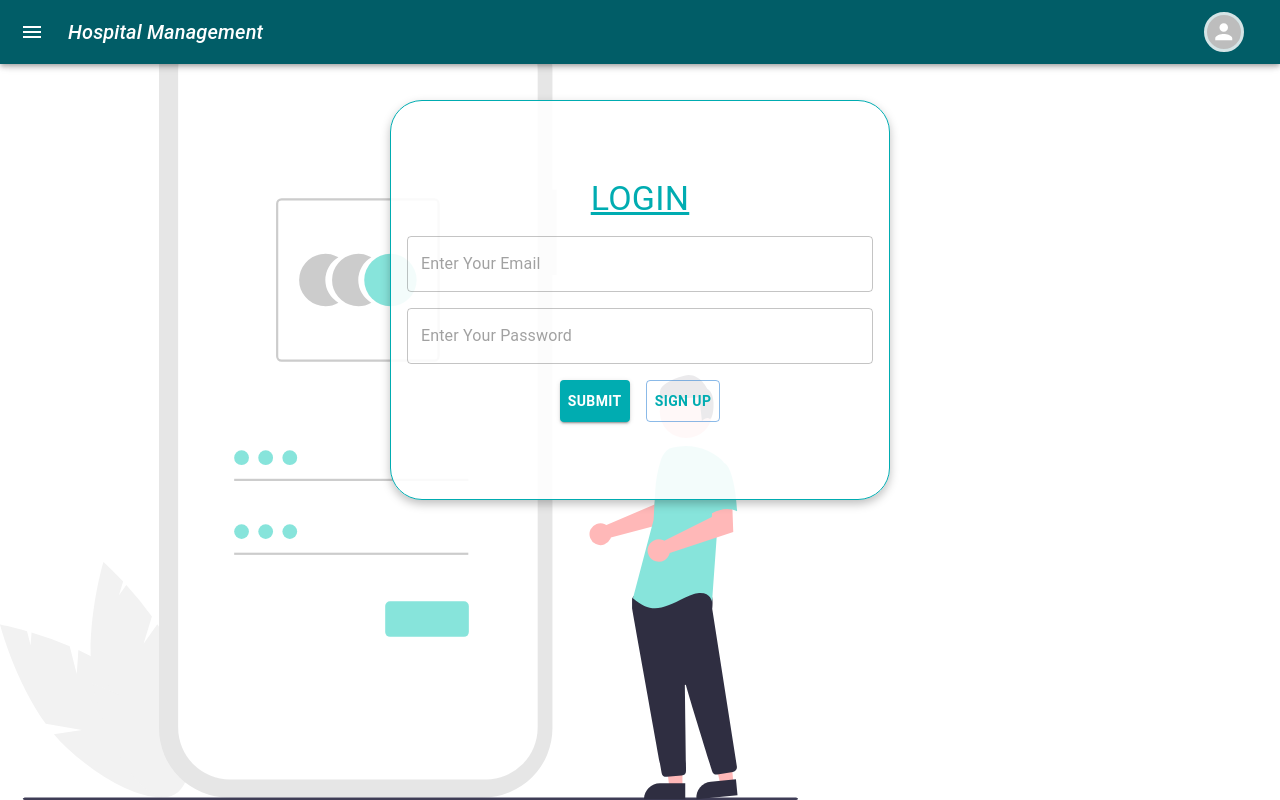
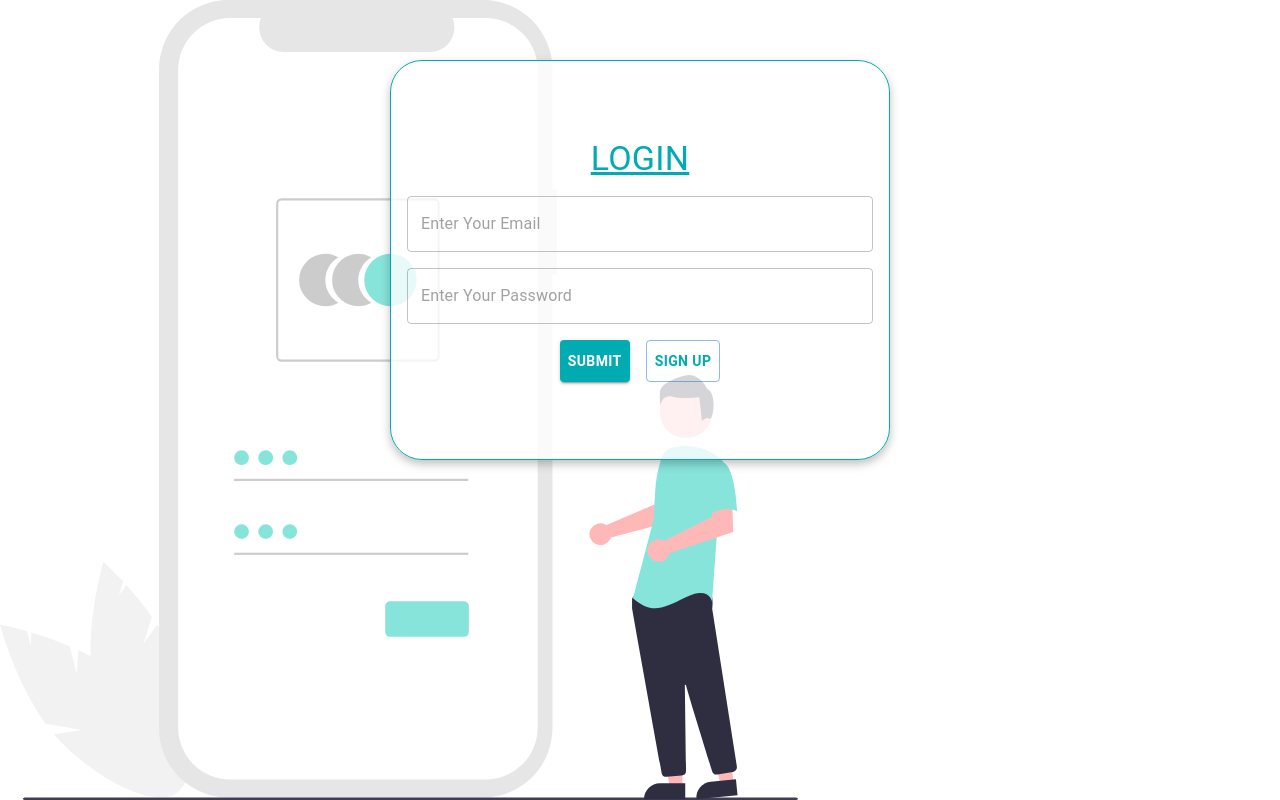
Before and after one commit to madleenshanwar/hospital-repo, a React (Create React App) app: page / in a window 1280 px wide. Built offline with nearby package versions, Linux system fonts and the light colour scheme.

Commit message:
update the Login page and configure the SignUp page

```diff
--- a/src/Router/Router.js
+++ b/src/Router/Router.js
@@ -3,11 +3,13 @@ import { BrowserRouter, Route, Routes } from 'react-router-dom'
 import DepartmentPage from '../page/Department/DepartmentPage'
 import AddDepartment from '../page/Department/AddDepartment'
 import Login from '../page/Register/Login'
+import SignUp from '../page/Register/SignUp'
 export default function Router() {
   return (
     <BrowserRouter>
     <Routes>
         <Route path="/" element={<Login/>}></Route>
+        <Route path='signup' element={<SignUp/>}/>
         <Route path='department' element={<DepartmentPage/>}/>
         <Route path='adddepartment' element={<AddDepartment/>}/>
     </Routes>
--- a/src/component/Register/LoginCard.js
+++ b/src/component/Register/LoginCard.js
@@ -61,7 +61,7 @@ export default function LoginCard() {
       component="form"
       onSubmit={handleSubmit}
       sx={{
-        margin: "100px auto",
+        margin: "60px auto",
         p: 2,
         display: "flex",
         flexDirection: "column",
@@ -70,7 +70,7 @@ export default function LoginCard() {
         gap: 2,
         boxShadow: "0px 4px 10px rgba(0,0,0,0.25)",
         borderRadius: 8,
-        backgroundColor: "rgba(255,255,255,0.9)",
+        backgroundColor: "rgba(255,255,255,0.8)",
         border: "1px solid #00ACB1",
         height: "400px",
         maxWidth: "500px",
@@ -117,6 +117,7 @@ export default function LoginCard() {
       <Button
         variant="outlined"
         sx={{ color: "#00ACB1", p: 1, fontWeight: "bold" }}
+        onClick={()=>route('/signup')}
       >
         Sign Up
       </Button>
--- /dev/null
+++ b/src/component/Register/SignUpCard.js
@@ -0,0 +1,9 @@
+import React from 'react'
+
+export default function SignUpCard() {
+  return (
+    <div>
+
+    </div>
+  )
+}
--- a/src/page/Register/Login.js
+++ b/src/page/Register/Login.js
@@ -1,17 +1,15 @@
 import { Box } from '@mui/material'
 import React from 'react'
-import SideBar from '../../component/SideBar/SideBar'
 import LoginCard from '../../component/Register/LoginCard'
 
 export default function Login() {
   return (
-    <Box>
+    <>
       <img
         src="/assest/images/login.svg"
-        style={{ position: "absolute", zIndex: "-1",height:'100%' }}
+        style={{ position: "absolute", zIndex: "-1",top:0,height:'100%' }}
       />
-      <SideBar/>
       <LoginCard/>
-    </Box>
+    </>
   )
 }
--- /dev/null
+++ b/src/page/Register/SignUp.js
@@ -0,0 +1,14 @@
+import { Box } from '@mui/material'
+import React from 'react'
+import SignUpCard from '../../component/Register/SignUpCard'
+export default function SignUp() {
+  return (
+    <Box>
+      <img
+        src="/assest/images/signup.svg"
+        style={{ position: "absolute", zIndex: "-1",height:'100%',top:0 }}
+      />
+      <SignUpCard/>
+    </Box>
+  )
+}
```
Also changed, not shown: public/assest/images/signup.svg (renamed from public/assest/images/undraw_sign_up_n6im.svg).
